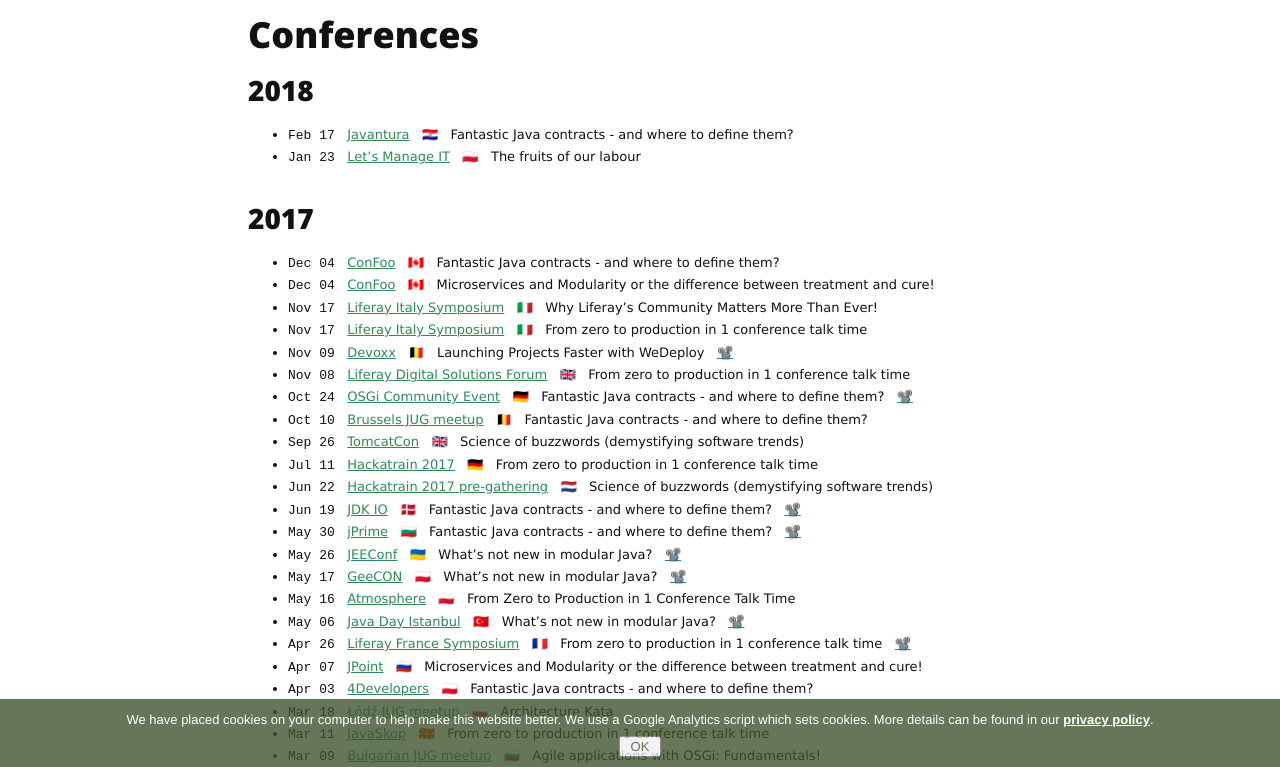
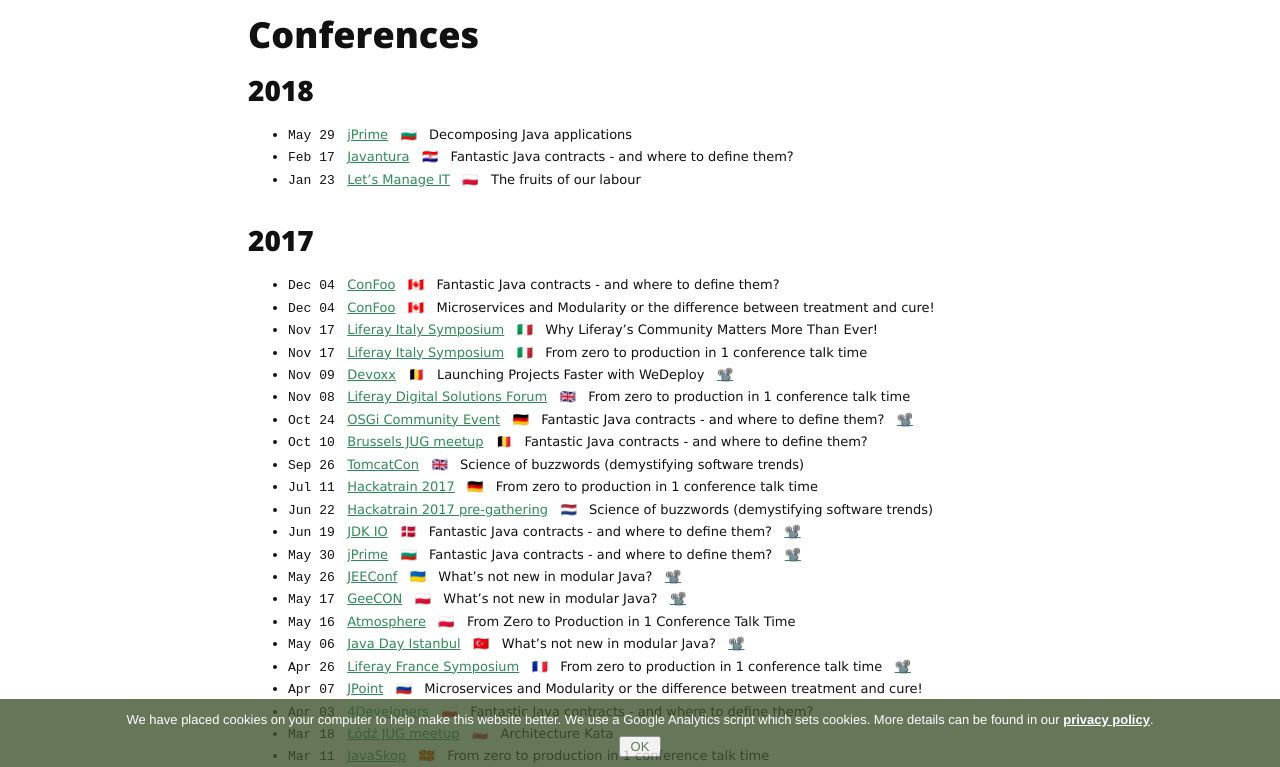
Before and after one commit to azzazzel/azzazzel.github.io, a Jekyll site: the page built from talks.md, in a window 1280 px wide and 900 px high, scrolled down 725 px, cut to the strip 133-900 px from the top of the window. Built offline with Jekyll 4.4.1, drawn with Linux system fonts in a browser that asks for light colours; nearby versions of some CDN libraries.

Commit message:
Updated talks

```diff
--- a/talks.md
+++ b/talks.md
@@ -76,6 +76,8 @@
 
 ### 2018
 
+- `May 29` &nbsp; [jPrime](http://jprime.io/)
+&nbsp; 🇧🇬 &nbsp; Decomposing Java applications
 - `Feb 17` &nbsp; [Javantura](https://javantura.com)
 &nbsp; 🇭🇷 &nbsp; Fantastic Java contracts - and where to define them?
 - `Jan 23` &nbsp; [Let's Manage IT](https://events.letsmanageit.pl/LMIT40)
```
